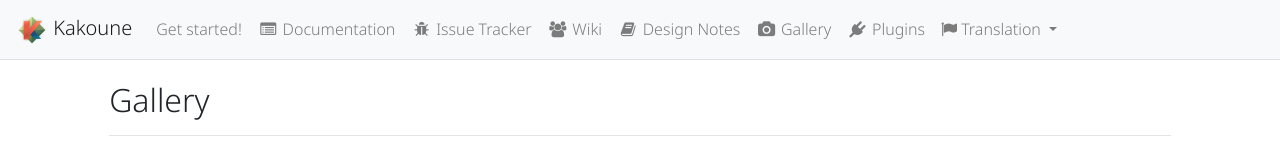
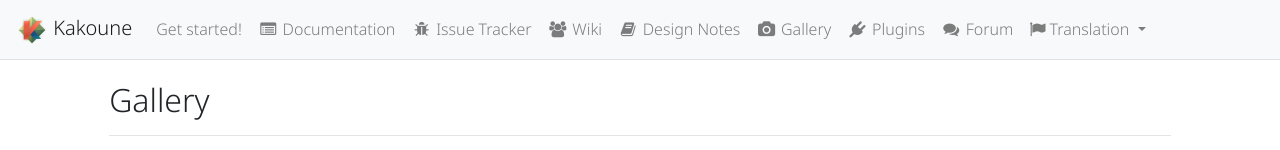
Before and after one commit to mawww/kakoune, a plain HTML site: page gallery.html in a window 1280 px wide. Shown: the top 150 px of the page. Drawn offline with nearby package versions, Linux system fonts and the light colour scheme.

Commit message:
website: add link to discuss.kakoune.com in navbar

```diff
--- a/gallery.html
+++ b/gallery.html
@@ -66,6 +66,12 @@
                         <a class="nav-link text-nowrap" href="plugins.html">
                             <i class="fa fa-fw fa-plug"></i>
                             <span tid="navbar:plugins">Plugins</span>
+                        </a>
+                    </li>
+                    <li class="nav-item">
+                        <a class="nav-link text-nowrap" href="https://discuss.kakoune.com">
+                            <i class="fa fa-fw fa-comments"></i>
+                            <span tid="navbar:forum">Forum</span>
                         </a>
                     </li>
                     <li class="nav-item dropdown">
```
Also changed, not shown: index.html (+6 -0 lines), plugins.html (+6 -0 lines).
